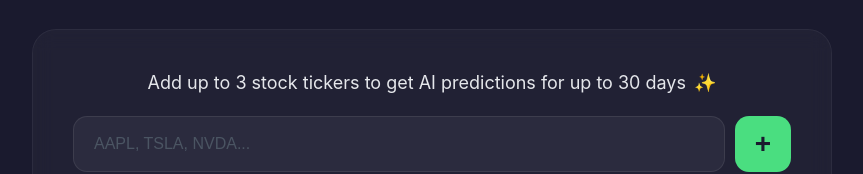
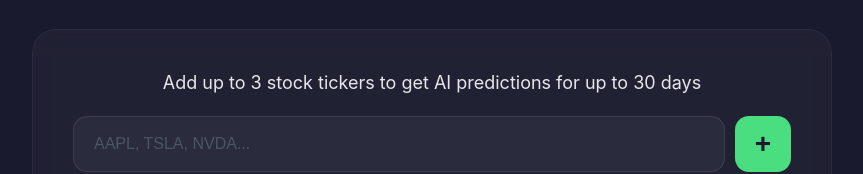
Before and after one commit to brilz929/stock-prection-v2, a website built with Vite: page frontend/index.html in a window 1280 px wide. Shown: the part 167-341 px from the top of the page, without its empty margins (208-1071 px from the left). Built offline with nearby package versions, Linux system fonts and the light colour scheme.

Commit message:
Remove sparkle emoji from section title and clean up styles

```diff
--- a/frontend/index.html
+++ b/frontend/index.html
@@ -28,7 +28,6 @@
             <div class="input-section">
                 <div class="section-title">
                     <p>Add up to 3 stock tickers to get AI predictions for up to 30 days</p>
-                    <span class="sparkle">✨</span>
                 </div>
                 <div class="input-wrapper">
                     <input type="text" class="ticker-input" id="tickerInput" placeholder="AAPL, TSLA, NVDA..." maxlength="10">
--- a/frontend/styles.css
+++ b/frontend/styles.css
@@ -75,10 +75,6 @@ body {
     gap: 8px;
     text-align: center;
     line-height: 1.4;
-}
-
-.sparkle {
-    color: #fbbf24;
 }
 
 .input-wrapper {
```
